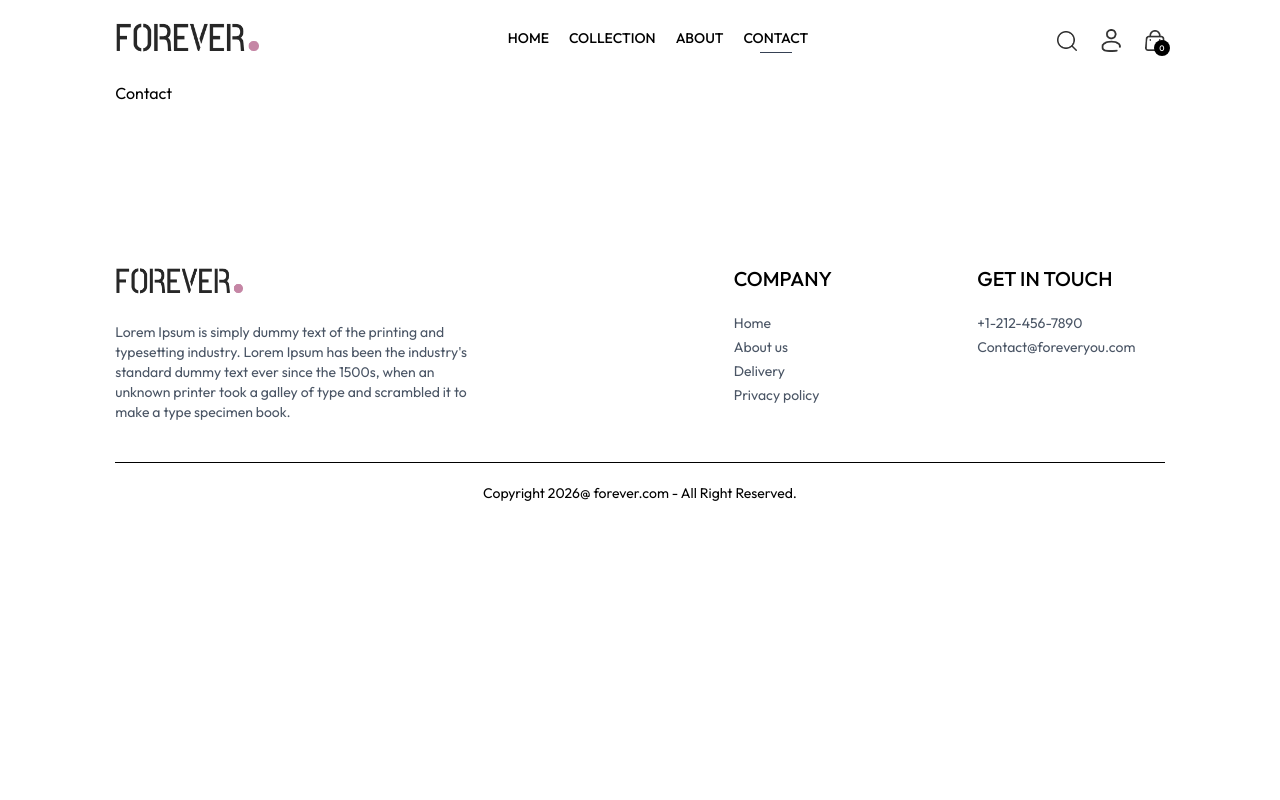
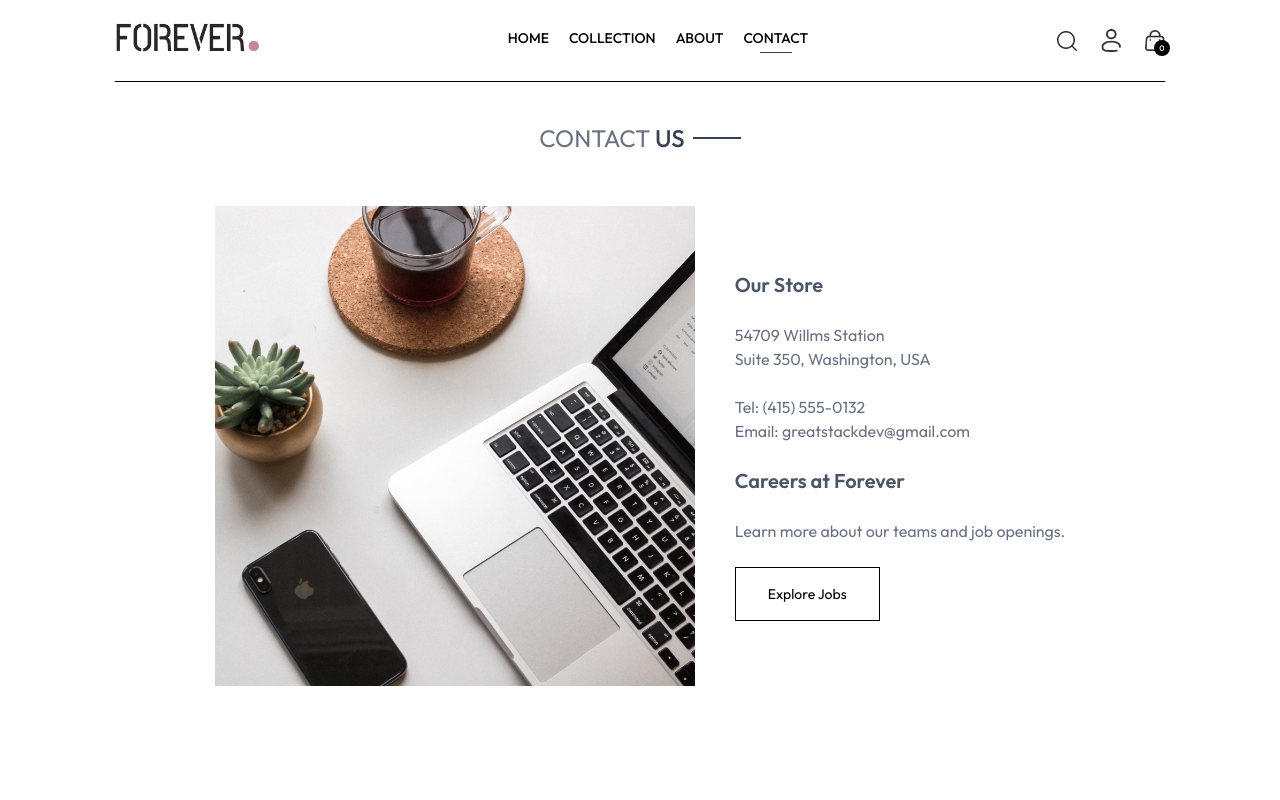
Before and after one commit to Felix3242/e-commerce, a React (Vite) app in the folder frontend/: page /contact in a window 1280 px wide. Shown: the top 800 px of the page. Built offline with nearby package versions, Linux system fonts and the light colour scheme.

Commit message:
finished contact page

```diff
--- a/frontend/src/pages/Contact.jsx
+++ b/frontend/src/pages/Contact.jsx
@@ -1,9 +1,44 @@
-import React from 'react'
+import React from "react";
+import Title from "../components/Title";
+import { assets } from "../assets/assets";
+import NewsletterBox from "../components/NewsletterBox";
 
 const Contact = () => {
   return (
-    <div>Contact</div>
-  )
-}
+    <div>
+      <div className="text-center text-2xl pt-10 border-t">
+        <Title text1={"CONTACT"} text2={"US"} />
+      </div>
 
-export default Contact
+      <div className="my-10 flex flex-col justify-center md:flex-row gap-10 mb-28">
+        <img
+          className="w-full md:max-w-[480px]"
+          src={assets.contact_img}
+          alt=""
+        />
+        <div className="flex flex-col justify-center items-start gap-6">
+          <p className="font-semibold text-xl text-gray-600">Our Store</p>
+          <p className="text-gray-500">
+            54709 Willms Station <br /> Suite 350, Washington, USA
+          </p>
+          <p className="text-gray-500">
+            Tel: (415) 555-0132 <br /> Email: greatstackdev@gmail.com
+          </p>
+          <p className="font-semibold text-xl text-gray-600">
+            Careers at Forever
+          </p>
+          <p className="text-gray-500">
+            Learn more about our teams and job openings.
+          </p>
+          <button className="cursor-pointer border border-black px-8 py-4 text-sm hover:bg-black hover:text-white transition-all duration-500">
+            Explore Jobs
+          </button>
+        </div>
+      </div>
+
+      <NewsletterBox />
+    </div>
+  );
+};
+
+export default Contact;
```
